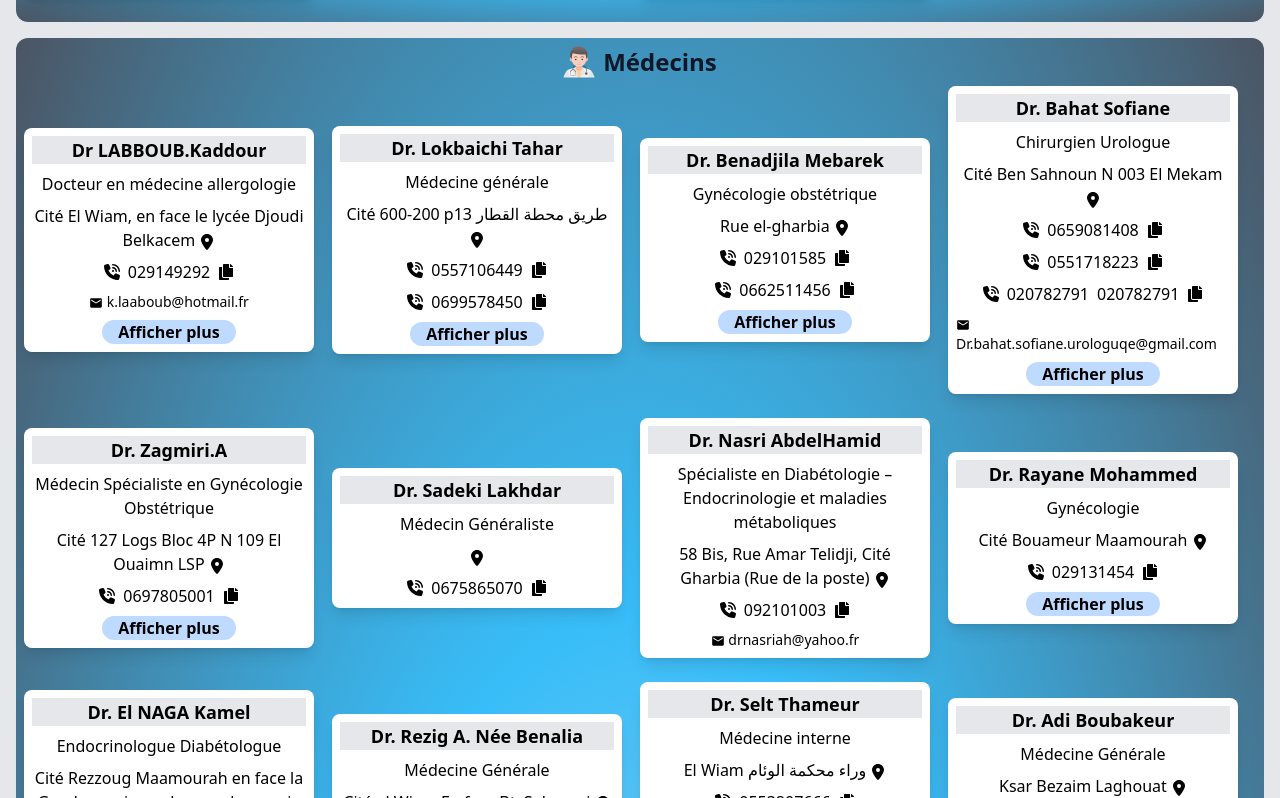
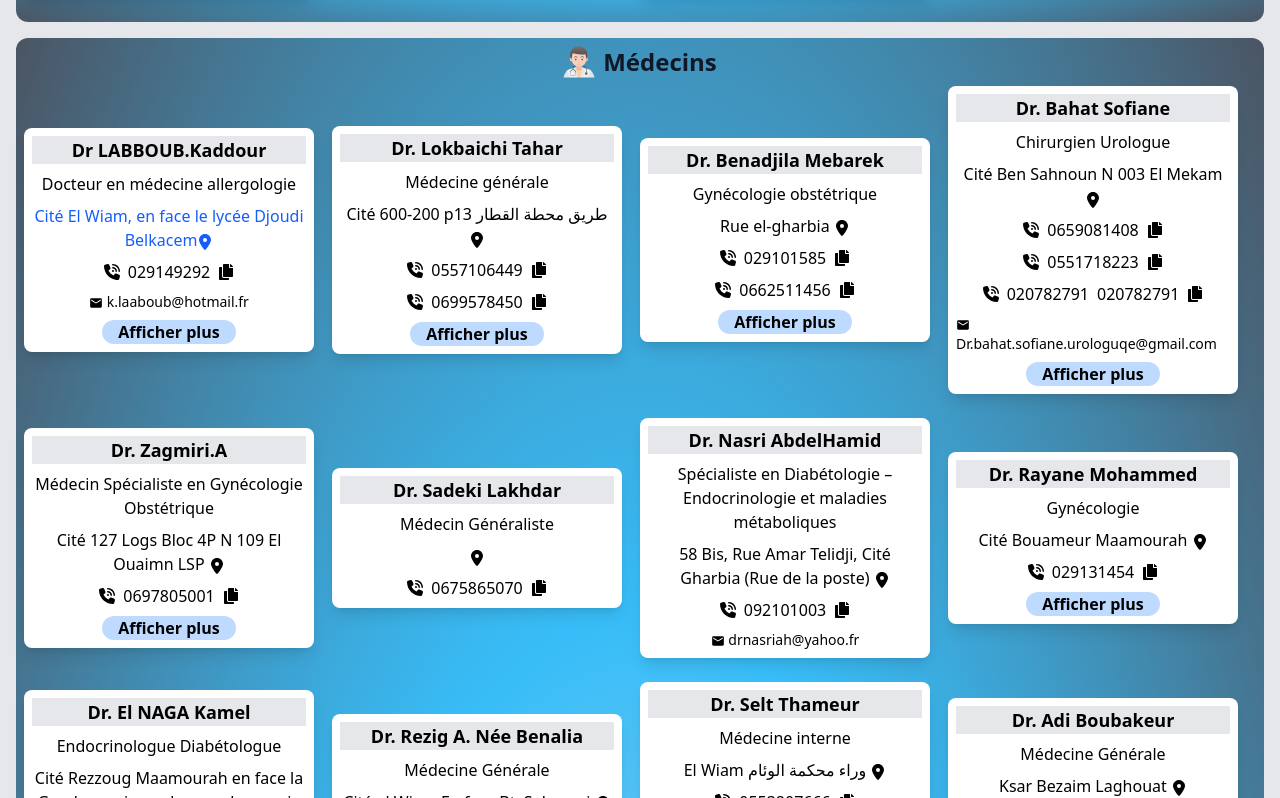
Before and after one commit to Medido1/Guide-M-dical-Laghouat, a React (Vite) app: page / in a window 1280 px wide. Shown: the part 742-1540 px from the top of the page. Built offline with nearby package versions, Linux system fonts and the light colour scheme.

Commit message:
Update data base and add maps location

```diff
--- a/data.js
+++ b/data.js
@@ -24,6 +24,7 @@ const doctors = [
     phone: "029149292",
     email: "k.laaboub@hotmail.fr",
     moreInfo: `Bilan allergologique,test cutané,EFR`,
+    localisation: `https://maps.app.goo.gl/HtSHNatssAsZy5ry5`
   },
   {
     id: 2,
--- a/src/components/DoctorFacility.jsx
+++ b/src/components/DoctorFacility.jsx
@@ -15,7 +15,7 @@ function DoctorFalcility({item}) {
   }
 
   const {name, speciality, adress, phone,phone2,
-    phone3, email, moreInfo} = item;
+    phone3, email, moreInfo, localisation} = item;
 
   return (
     <div className="bg-white p-2 mt-2 mb-4 rounded-lg shadow-lg
@@ -26,7 +26,15 @@ function DoctorFalcility({item}) {
       <p className="text-center">
         {speciality}
       </p>
-      <p className="text-center">{adress} <FaLocationDot className="inline-block"/></p>
+      {localisation ?
+        <p className="text-center text-blue-600">
+          <a href={localisation} target="blank">
+            {adress}
+          </a>
+          <FaLocationDot className="inline-block"/>
+        </p> :
+        <p className="text-center">{adress} <FaLocationDot className="inline-block"/></p>
+      }
       <div className="flex gap-2 items-center">
         <FaPhoneVolume className="inline-block" />
         <p> {phone} </p>
```
